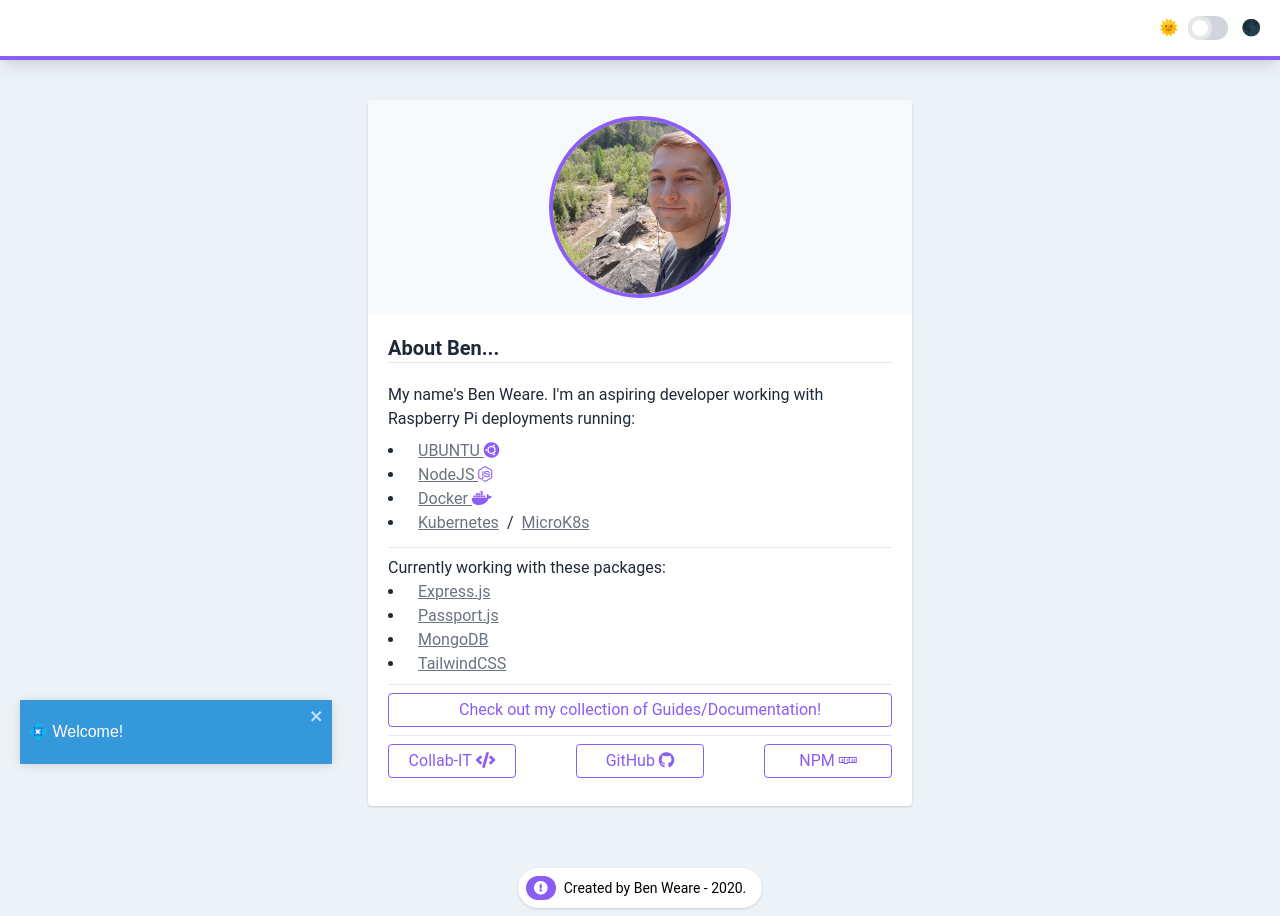
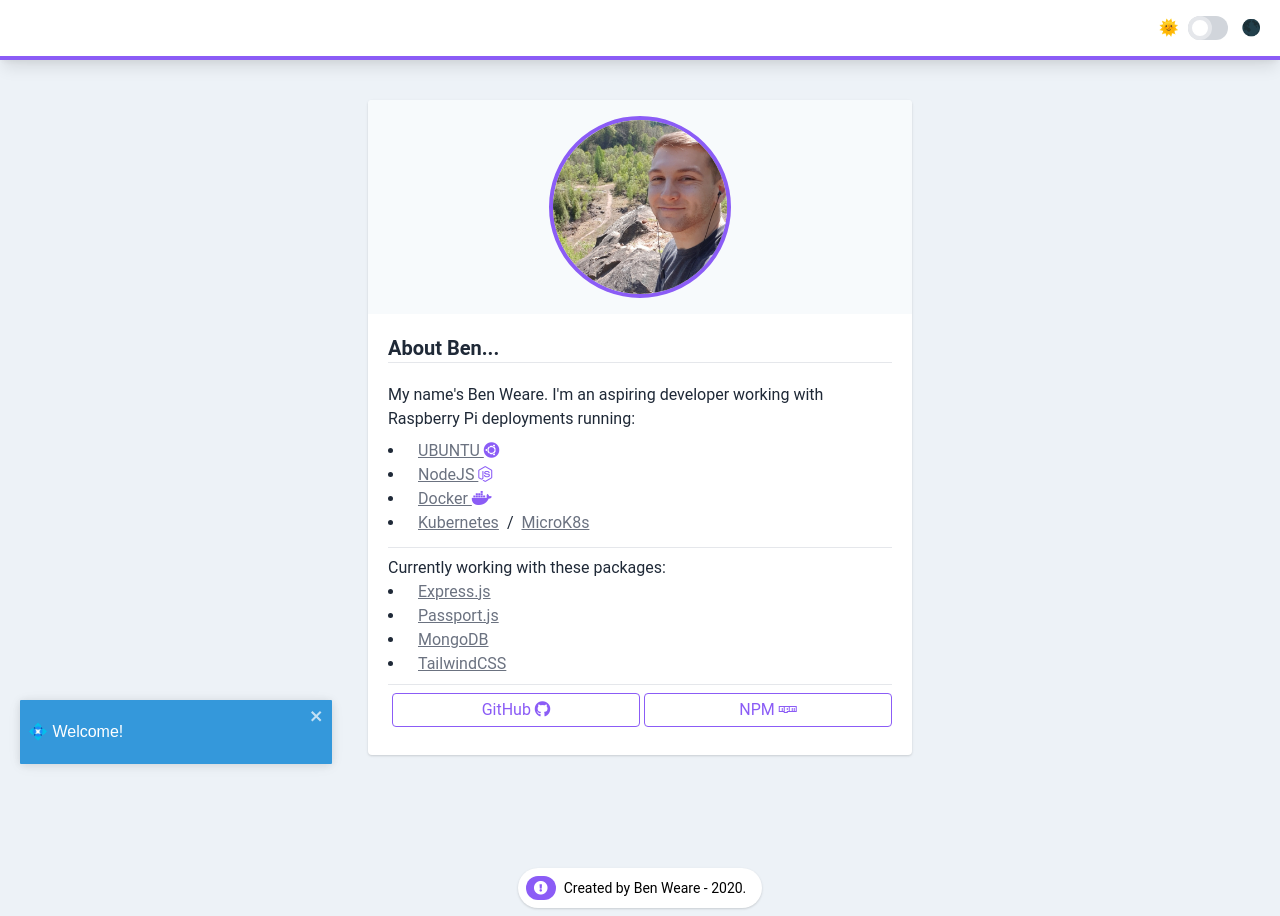
Before and after one commit to incendiarybean/benweare, a React (Create React App) app: page / in a window 1280 px wide. Built offline with nearby package versions, Linux system fonts and the light colour scheme.

Commit message:
Removed guides until I fix them

```diff
--- a/src/components/addons/rust_rules/index.jsx
+++ b/src/components/addons/rust_rules/index.jsx
@@ -1,5 +1,4 @@
 import React from 'react';
-import { Link } from 'react-router-dom';
 
 function Component(props){
 
--- a/src/components/index.jsx
+++ b/src/components/index.jsx
@@ -1,5 +1,5 @@
 import React from 'react';
-import { Link } from 'react-router-dom';
+// import { Link } from 'react-router-dom';
 
 function Component(props){
 
@@ -25,13 +25,13 @@ function Component(props){
                         <li><a href="https://www.npmjs.com/package/mongodb" className="text-paragraph hover:text-blue-400 underline p-2">MongoDB</a></li>
                         <li><a href="https://www.npmjs.com/package/tailwindcss" className="text-paragraph hover:text-blue-400 underline p-2">TailwindCSS</a></li>
                     </div>
-                    <div className="flex justify-center w-full py-4 sm:py-2 border-b">
+                    {/* <div className="flex justify-center w-full py-4 sm:py-2 border-b">
                         <Link className="text-center w-full text-sm sm:text-base p-1 px-2 font-semi-bold text-accent rounded transition duration-300 border border-accent hover:bg-accent hover:text-accent-light" alt="Link to Documentation and How to Guides" to={'/guides'}> Check out my collection of Guides/Documentation!</Link>
-                    </div>
+                    </div> */}
                     <div className="flex justify-between w-full py-4 sm:py-2">
-                        <a className="text-center w-full text-sm sm:text-base sm:w-32 p-1 px-2 font-semi-bold text-accent rounded transition duration-300 border border-accent hover:bg-accent hover:text-accent-light" alt="Link to Ben Weare, Benjamin Weare's App" href="https://www.collab-it.app">Collab-IT <i className="fas fa-code"></i></a>
-                        <a className="text-center mx-1 w-full text-sm sm:text-base sm:w-32 p-1 px-2 font-semi-bold text-accent rounded transition duration-300 border border-accent hover:bg-accent hover:text-accent-light" alt="Link to Ben Weare, Benjamin Weare's Github" href="https://github.com/incendiarybean">GitHub <i className="fab fa-github"></i></a>
-                        <a className="text-center w-full text-sm sm:text-base sm:w-32 p-1 px-2 font-semi-bold text-accent rounded transition duration-300 border border-accent hover:bg-accent hover:text-accent-light" alt="Link to Ben Weare, Benjamin Weare's NPM profile" href="https://www.npmjs.com/~incendiarybean">NPM <i className="fab fa-npm"></i></a>
+                        {/* <a className="text-center w-full text-sm sm:text-base sm:w-32 p-1 px-2 font-semi-bold text-accent rounded transition duration-300 border border-accent hover:bg-accent hover:text-accent-light" alt="Link to Ben Weare, Benjamin Weare's App" href="https://www.collab-it.app">Collab-IT <i className="fas fa-code"></i></a> */}
+                        <a className="text-center mx-1 w-full text-sm sm:text-base sm:w-1/2 p-1 px-2 font-semi-bold text-accent rounded transition duration-300 border border-accent hover:bg-accent hover:text-accent-light" alt="Link to Ben Weare, Benjamin Weare's Github" href="https://github.com/incendiarybean">GitHub <i className="fab fa-github"></i></a>
+                        <a className="text-center w-full text-sm sm:text-base sm:w-1/2 p-1 px-2 font-semi-bold text-accent rounded transition duration-300 border border-accent hover:bg-accent hover:text-accent-light" alt="Link to Ben Weare, Benjamin Weare's NPM profile" href="https://www.npmjs.com/~incendiarybean">NPM <i className="fab fa-npm"></i></a>
                     </div>
                 </div>
             </div>
```
